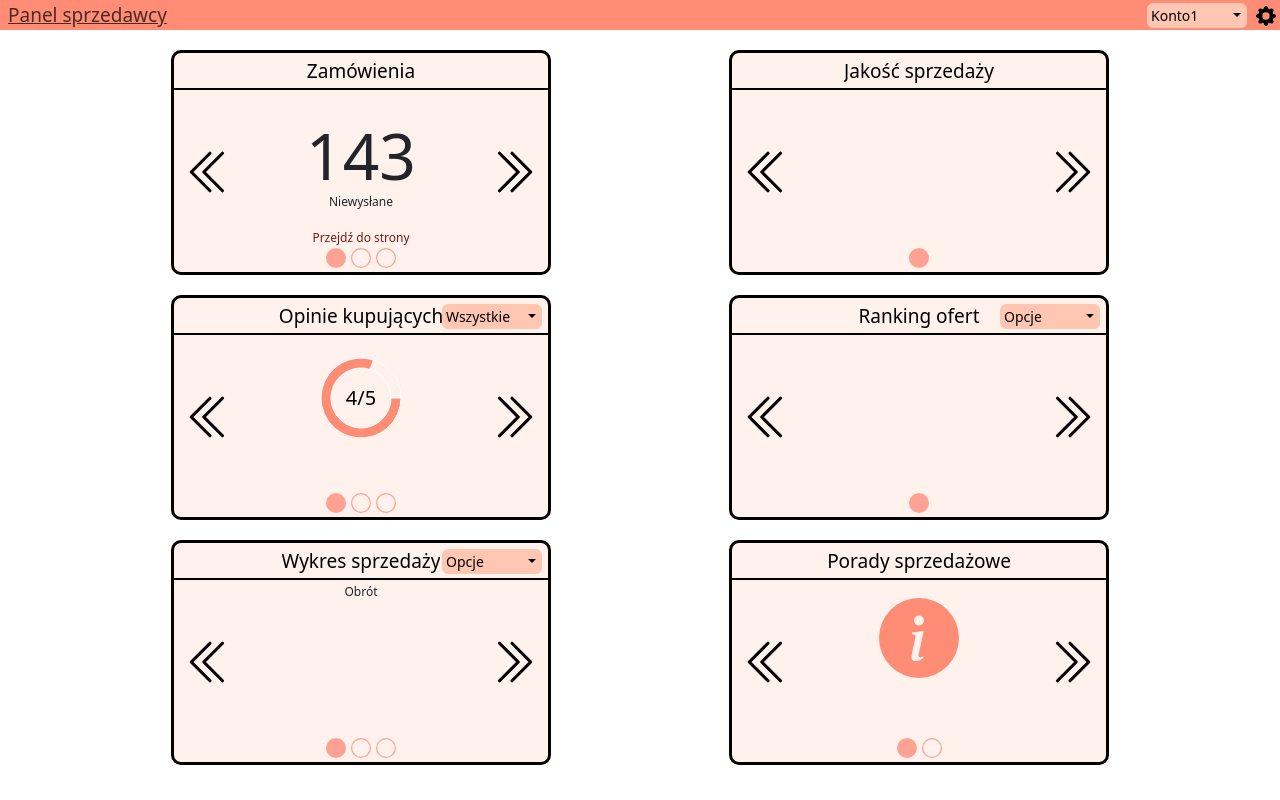
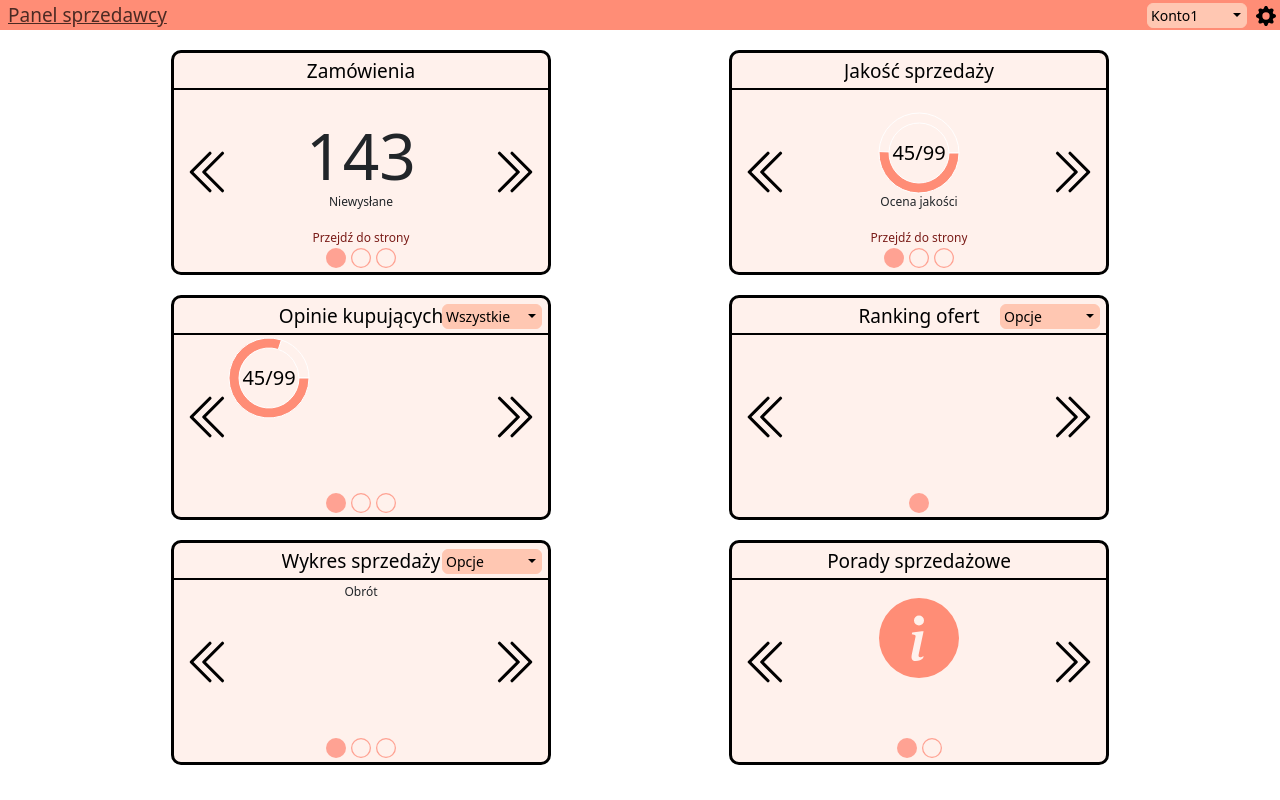
Before and after one commit to ciszewsj/SellerDashboard, a React (Create React App) app: page / in a window 1280 px wide. Built offline with nearby package versions, Linux system fonts and the light colour scheme.

Commit message:
add quality widget

```diff
--- a/src/components/Widget.js
+++ b/src/components/Widget.js
@@ -5,10 +5,14 @@ import {useState} from "react";
 let Widget = ({title, dropdown, children}) => {
     let [page, setPage] = useState(0);
     let numberOfPages = children && children[0] ? children.length : 1;
-    if (page < 0) {
-        setPage(numberOfPages - 1);
-    } else if (page >= numberOfPages) {
-        page = 0;
+
+    let setPages = (page) => {
+        if (page < 0) {
+            page = numberOfPages - 1;
+        } else if (page >= numberOfPages) {
+            page = 0;
+        }
+        setPage(page)
     }
 
     let Circles = () => {
@@ -19,9 +23,9 @@ let Widget = ({title, dropdown, children}) => {
                             <span className={"filled_button"} key={number}>
                                 {
                                     page === number ?
-                                        <CircleFill className={"circle-size"} onClick={() => setPage(number)}/>
+                                        <CircleFill className={"circle-size"} onClick={() => setPages(number)}/>
                                         :
-                                        <Circle className={"circle-size"} onClick={() => setPage(number)}/>
+                                        <Circle className={"circle-size"} onClick={() => setPages(number)}/>
                                 }
                             </span>)
                     }
@@ -37,11 +41,11 @@ let Widget = ({title, dropdown, children}) => {
                 {dropdown}
             </Dropdown>
         }
-        <button className={"left-chevron-position"} onClick={() => setPage(page -= 1)}>
+        <button className={"left-chevron-position"} onClick={() => setPages(page -= 1)}>
             <ChevronDoubleLeft className={"chevron-double"}/>
         </button>
 
-        <button className={"right-chevron-position"} onClick={() => setPage(page += 1)}>
+        <button className={"right-chevron-position"} onClick={() => setPages(page += 1)}>
             <ChevronDoubleRight className={"chevron-double"}/>
         </button>
         <Circles/>
--- a/src/css/Widget.css
+++ b/src/css/Widget.css
@@ -226,3 +226,10 @@ button {
     width: 250px;
     height: 100px;
 }
+
+.main-text-on-widget {
+    margin-top: 64px;
+    clear: both;
+    display: inline-block;
+    white-space: nowrap;
+}
--- /dev/null
+++ b/src/graphs/ChartGraph.js
@@ -0,0 +1,21 @@
+import {Label, Pie, PieChart, ResponsiveContainer} from "recharts";
+
+let ChartGraph = ({data}) => {
+
+    return (<div className={"circle-chart"}>
+        <ResponsiveContainer width="100%" height={90}>
+            <PieChart>
+
+                <Pie data={data} legendType={"none"} isAnimationActive={false} dataKey="value"
+                     nameKey="name"
+                     cx="50%"
+                     cy="50%" innerRadius={30} outerRadius={40} fill="#82ca9d">
+                    <Label className={"chart-text"} value="45/99" position="center"/>
+                </Pie>
+
+            </PieChart>
+        </ResponsiveContainer>
+    </div>)
+}
+
+export default ChartGraph;
--- a/src/widgets/BuyerFeedbackWidget.js
+++ b/src/widgets/BuyerFeedbackWidget.js
@@ -2,6 +2,7 @@ import Widget from "../components/Widget";
 import {Label, Pie, PieChart, ResponsiveContainer} from "recharts";
 import {Dropdown} from "react-bootstrap";
 import DropdownButton from "../components/DropdownButton";
+import ChartGraph from "../graphs/ChartGraph";
 
 let BuyerFeedbackWidget = () => {
     const data02 = [
@@ -26,21 +27,7 @@ let BuyerFeedbackWidget = () => {
     }
 
     return <Widget title={"Opinie kupujących"} dropdown={BuyerFeedbackDropdown()}>
-        <div className={"main-element circle-chart"}>
-            <ResponsiveContainer width="100%" height={90}>
-                <PieChart>
-
-                    <Pie data={data02} legendType={"none"} isAnimationActive={false} dataKey="value" nameKey="name"
-                         cx="50%"
-                         cy="50%" innerRadius={30} outerRadius={40} fill="#82ca9d">
-                        <Label className={"chart-text"} value="4/5" position="center"/>
-
-
-                    </Pie>
-
-                </PieChart>
-            </ResponsiveContainer>
-        </div>
+        <ChartGraph data={data02}/>
         <p className={"normal-text widget-title-position widget-p"}>
             Lorem ipsum dolor sit amet, consectetur adipiscing elit,
             sed do eiusmod tempor incididunt ut labore...
--- a/src/widgets/SalesQualityWidget.js
+++ b/src/widgets/SalesQualityWidget.js
@@ -1,5 +1,5 @@
 import Widget from "../components/Widget";
-import {Pie, PieChart, ResponsiveContainer, Label} from "recharts";
+import ChartGraph from "../graphs/ChartGraph";
 
 
 let SalesQualityWidget = () => {
@@ -19,22 +19,11 @@ let SalesQualityWidget = () => {
     ];
 
 
-    let WidgetBody = () => {
+    let WidgetQualityMarkBody = () => {
         return (
             <>
-                <div className={"main-element circle-chart"}>
-                    <ResponsiveContainer width="100%" height={90}>
-                        <PieChart>
-
-                            <Pie data={data02} legendType={"none"} isAnimationActive={false} dataKey="value"
-                                 nameKey="name"
-                                 cx="50%"
-                                 cy="50%" innerRadius={30} outerRadius={40} fill="#82ca9d">
-                                <Label className={"chart-text"} value="45/99" position="center"/>
-                            </Pie>
-
-                        </PieChart>
-                    </ResponsiveContainer>
+                <div className={"main-element"}>
+                    <ChartGraph data={data02}/>
                 </div>
                 <p className={"normal-text widget-title-position"}>
                     Ocena jakości
@@ -42,12 +31,67 @@ let SalesQualityWidget = () => {
                 <a href={"/"} className={"normal-text link-text widget-link"}>
                     Przejdź do strony
                 </a>
-            </>)
+            </>
+        )
+    }
+
+    let WidgetQualityCategoryBody = () => {
+        return (
+            <>
+                <div className={"main-element main-text-on-widget"}>
+                    <p className={"chart-text d-inline"}>Super sprzedawca</p>
+                </div>
+                <p className={"normal-text widget-title-position"}>
+                    Kategoria jakości
+                </p>
+                <a href={"/"} className={"normal-text link-text widget-link"}>
+                    Przejdź do strony
+                </a>
+            </>
+        )
+    }
+
+    let WidgetQualityAspectsBody = () => {
+        return (
+            <>
+                <p className={"normal-text widget-title-over-position"}>
+                    Aspekty do poprawy
+                </p>
+
+                <div className={"main-element"} style={{left: "45px"}}>
+                    <ChartGraph data={data02}/>
+                    <p className={"normal-text"} style={{marginTop:"5px"}}>
+                        aspekt1
+                    </p>
+                </div>
+
+
+                <div className={"main-element"}>
+                    <ChartGraph data={data02}/>
+                    <p className={"normal-text"} style={{marginTop:"5px"}}>
+                        aspekt2
+                    </p>
+                </div>
+
+                <div className={"main-element"} style={{right: "-45px", left: "auto"}}>
+                    <ChartGraph data={data02}/>
+                    <p className={"normal-text"} style={{marginTop:"5px"}}>
+                        aspekt3
+                    </p>
+                </div>
+
+
+                <a href={"/"} className={"normal-text link-text widget-link"}>
+                    Przejdź do strony
+                </a>
+            </>
+        )
     }
 
     return <Widget title={"Jakość sprzedaży"}>
-        <WidgetBody/>
-
+        <WidgetQualityMarkBody/>
+        <WidgetQualityCategoryBody/>
+        <WidgetQualityAspectsBody/>
     </Widget>
 }
 export default SalesQualityWidget;
```
